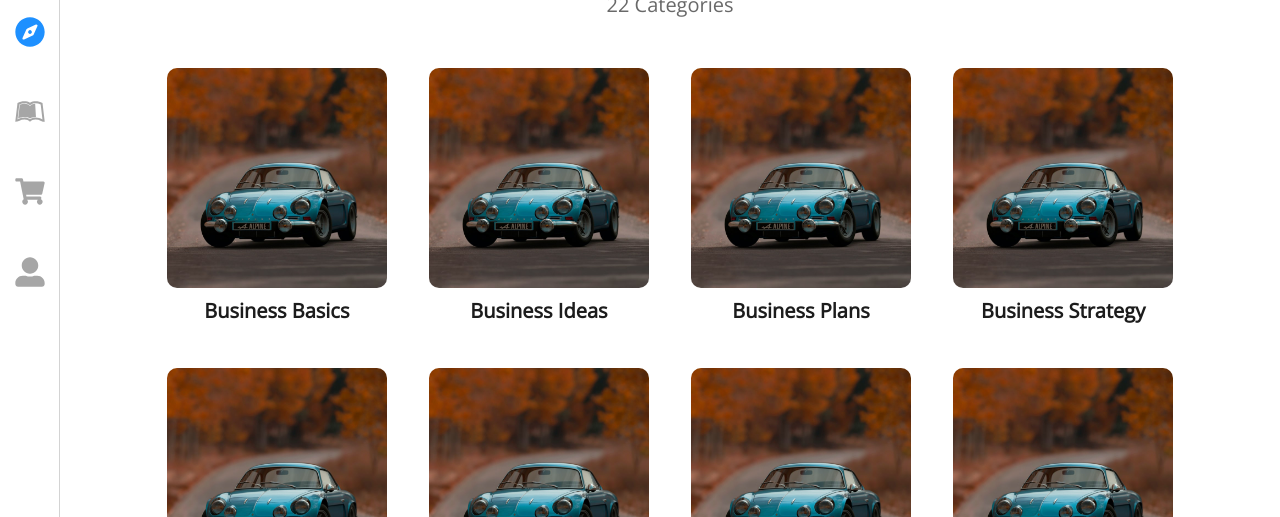
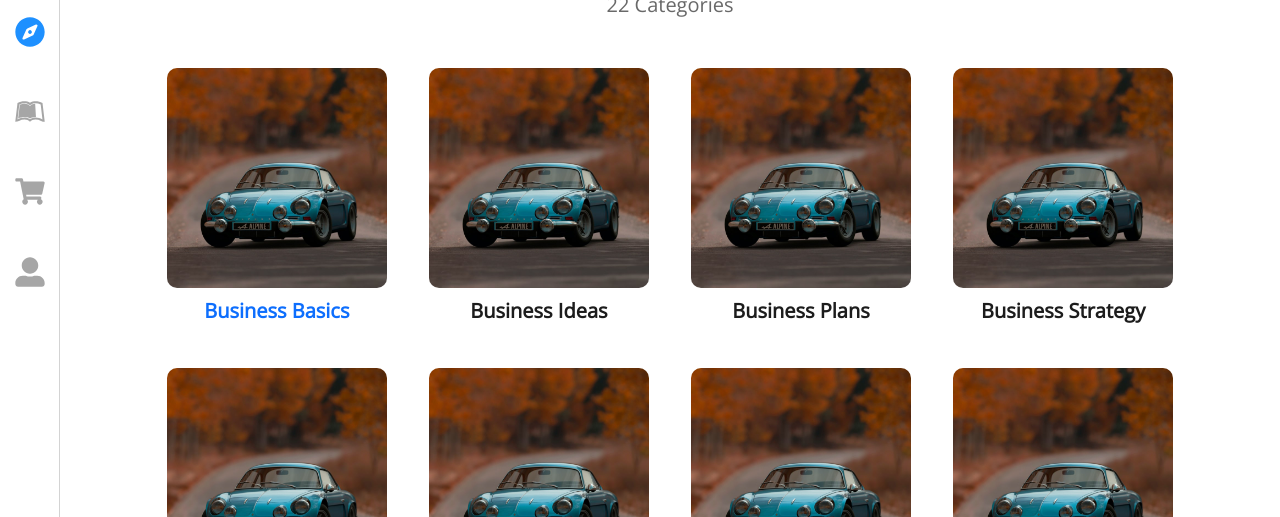
Before and after one commit to numors-network/numors.com, a plain HTML site: page explore/business.html in a window 1280 px wide. Shown: the part 283-800 px from the top of the page. Drawn offline with nearby package versions, Linux system fonts and the light colour scheme.

Commit message:
Update business.html

```diff
--- a/explore/business.html
+++ b/explore/business.html
@@ -17,8 +17,10 @@
     <main>
       <div class="categories">
         <div class="category">
-          <img src="/img/1x1.jpg" alt="App Icon" class="category-image" />
-          <h2 class="category-name">Business Basics</h2>
+          <a href="/business-basics">
+            <img src="/img/1x1.jpg" alt="App Icon" class="category-image" />
+            <h2 class="category-name">Business Basics</h2>
+          </a>
         </div>
         <div class="category">
           <img src="/img/1x1.jpg" alt="App Icon" class="category-image" />
```
